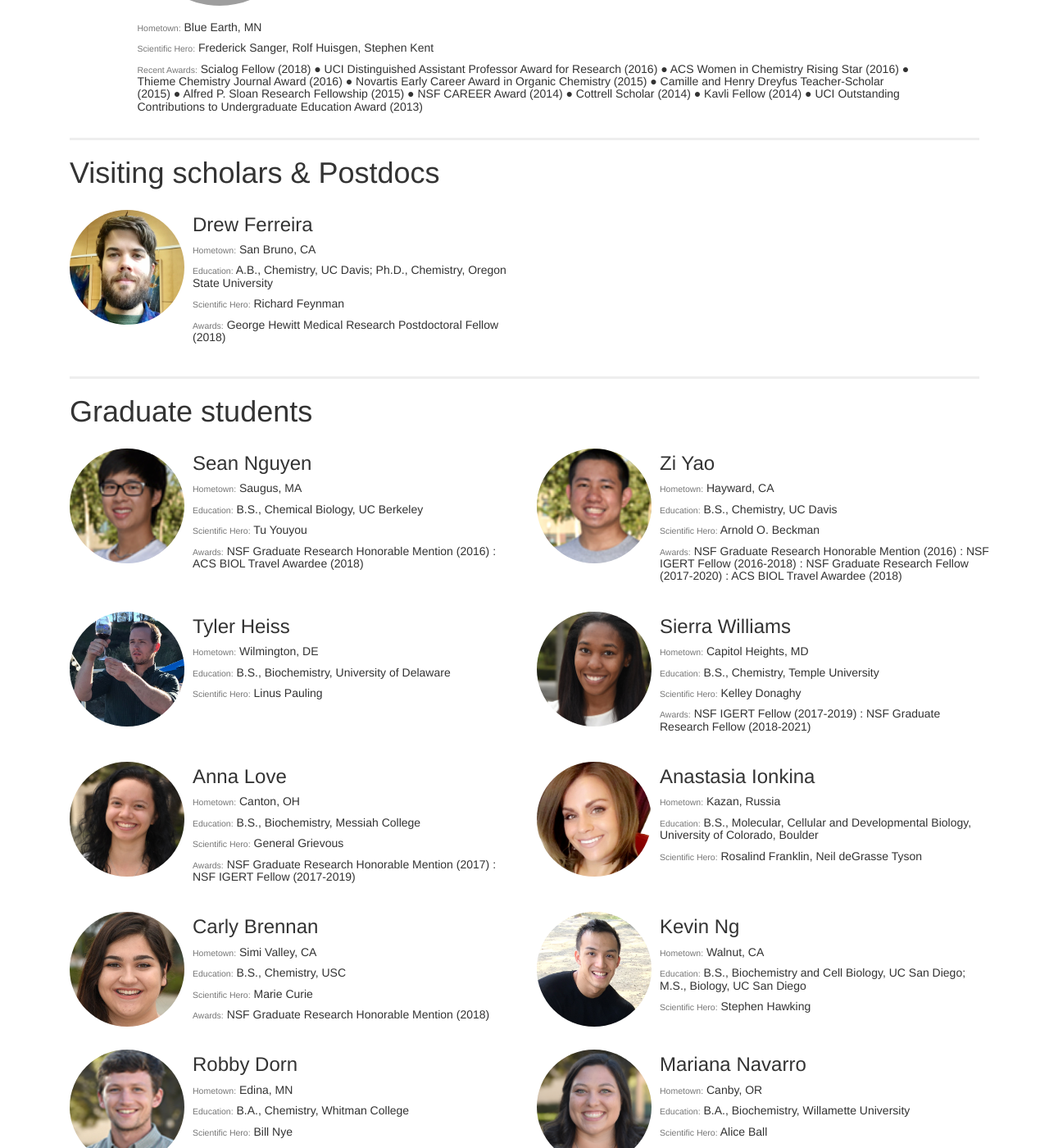
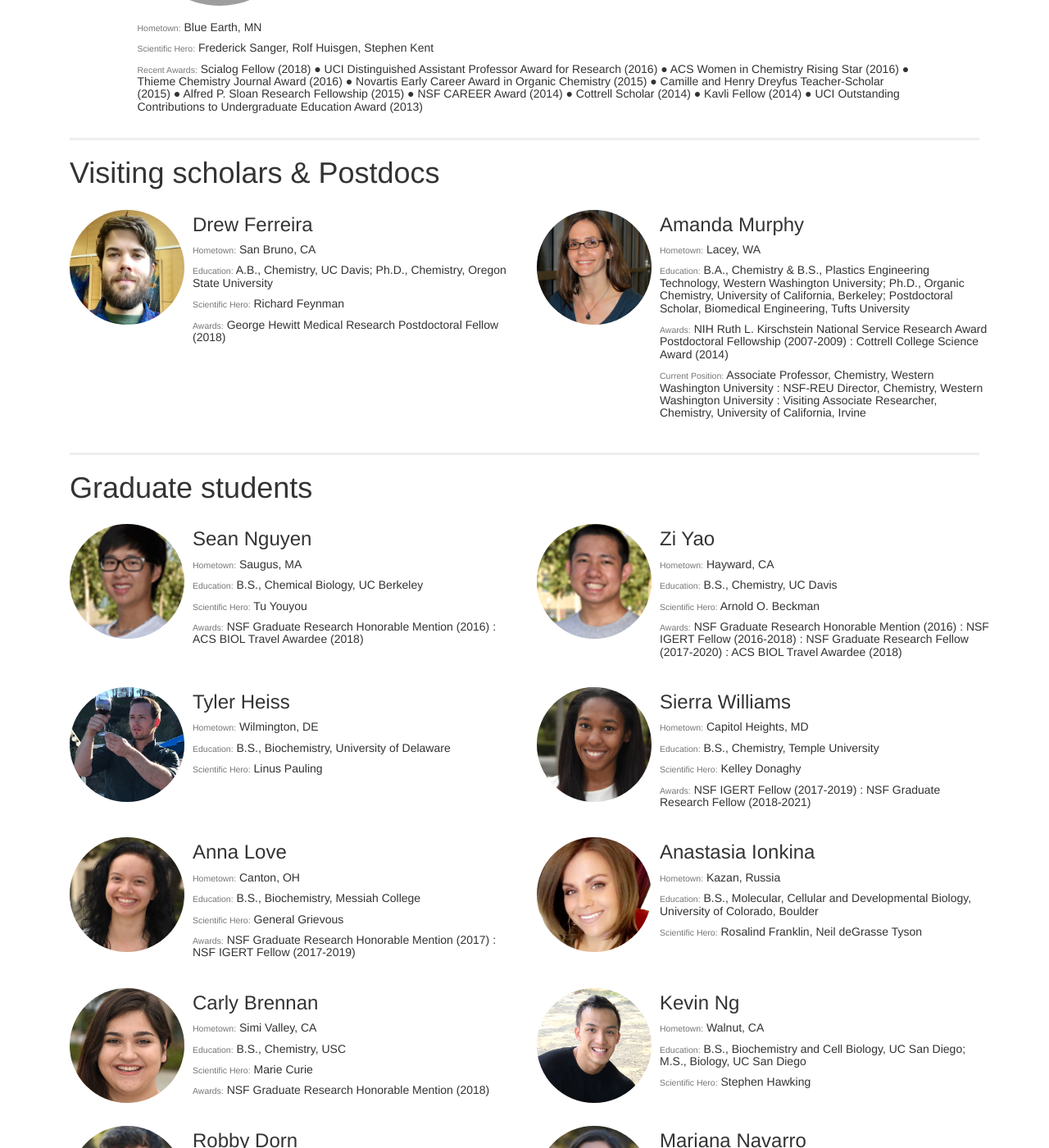
Before and after one commit to c-bun/Prescher-Lab-Site, a Jekyll site: the page built from the-group.html, in a window 1280 px wide and 1400 px high, scrolled down 378 px. Shown: the whole window at 82% size. Built offline with Jekyll 4.4.1, drawn with Linux system fonts in a browser that asks for light colours; some of the changed text lies outside the part shown; grey boxes are pictures that could not be loaded.

Commit message:
PrescherLabSite_February2019_Update1

```diff
--- a/Calendar.html
+++ b/Calendar.html
@@ -39,11 +39,11 @@ padding: 2px;
    <tr><td>January 24</td><td>Kevin</td><td>Research</td><td>NS1 4144</td></tr>
    <tr><td>January 31</td><td>Carly / Tyler H.</td><td>Literature</td><td>NS1 4144</td></tr>
    <tr><td>February 7</td><td>Tyler A.</td><td>Research</td><td>NS1 4144</td></tr>
-   <tr><td>February 14</td><td>Sean / Zi</td><td>Literature</td><td>NS1 4144</td></tr>
-   <tr><td><i>Wednesday, February 20 (2 PM)</i></td><td>Professor Amanda Murphy</td><td>Research</td><td>NS1 4144</td></tr>
+   <tr><td>February 14</td><td>Professor Amanda Murphy</td><td>Research</td><td>NS1 4144</td></tr>
+   <tr><td><i>Wednesday, February 20 (2 PM)</i></td><td>Sean / Zi</td><td>Literature</td><td>NS1 4144</td></tr>
    <tr><td>February 28</td><td>Anastasia</td><td>Research</td><td>NS1 4144</td></tr>
    <tr><td>March 7</td><td>Drew</td><td>Research</td><td>NS1 4144</td></tr>
    <tr><td><i>Friday, March 15</i></td><td>Rotation Students</td><td>Research</td><td>NS1 4144</td></tr>
-   <tr><td>March 21</td><td>Mariana / Robby</td><td>Literature</td><td>NS1 4144</td></tr>
+   <tr><td>March 21</td><td>Mariana / Robby</td><td>Previous Research</td><td>NS1 4144</td></tr>
    <tr><td>March 28</td><td>Sierra / Anna / Tyler H.</td><td>Proposal Pitch</td><td>NS1 4144</td></tr>
   </tbody></table>
--- a/_data/group.csv
+++ b/_data/group.csv
@@ -4,7 +4,7 @@ Zach,Reinert,former_postdoc,"North East, MD","B.S., Biochemistry, University of
 David,Row,former_graduate,"Berwick, PA","B.S., Biochemistry, Western Washington University; Ph.D. 2018",Ronald Breslow,"NSF Graduate Research Honorable Mention (2015) : Michael E. Gebel Award (UCI, 2015) : NSF Graduate Research Fellow (2016) : Genentech Graduate Student Research Awardee (2018)","Postdoc, Merck"
 Sean,Nguyen,graduate,"Saugus, MA","B.S., Chemical Biology, UC Berkeley",Tu Youyou,NSF Graduate Research Honorable Mention (2016) : ACS BIOL Travel Awardee (2018),
 Zi,Yao,graduate,"Hayward, CA","B.S., Chemistry, UC Davis",Arnold O. Beckman,NSF Graduate Research Honorable Mention (2016) : NSF IGERT Fellow (2016-2018) : NSF Graduate Research Fellow (2017-2020) : ACS BIOL Travel Awardee (2018),
-Krysten,Jones,former_graduate,"Langhorne, PA","B.S., Biotechnology, Elizabethtown College; Ph.D. 2017",Ester Lederberg,NIH Training Grant Fellow (2014-2017) : Howard A. Schneiderman Award (2016),"Postdoc, Dickinson Lab, University of Chicago"
+Krysten,Jones,former_graduate,"Langhorne, PA","B.S., Biotechnology, Elizabethtown College; Ph.D. 2017",Ester Lederberg,NIH T32 Chemical and Structural Biology Training Grant Fellow (2014-2017) : Howard A. Schneiderman Award (2016),"Postdoc, Dickinson Lab, University of Chicago"
 Joanna,Laird,former_graduate,"Los Gatos, CA","B.S., Chemistry, Santa Clara University; Ph.D. 2016",Rosalind Franklin,NSF IGERT Fellow (2013-2015),"Lecturer, Cal Poly San Luis Obispo"
 William,Porterfield,former_graduate,"Thousand Oaks, CA","B.A., Biochemistry, University of San Diego; Ph.D. 2017",Leonardo Da Vinci,NSF IGERT Fellow (2014-2016) : NSF Graduate Research Honorable Mention (2014) : UCI Allergan Fellow (2015-2016) : IGERT Competetive Innovation Winner (2015-2016) : ACS BIOL Travel Awardee (2016),"Postdoc, Zhang Lab, UC Berkeley"
 Brendan,Zhang,former_graduate,"Eugene, OR","B.A., Chemistry, Willamette University",Frederick Sanger,"GAANN Fellow (UCI, 2013-2015) : ACS BIOL Travel Awardee (2016)","Research Scientist, Akeagen"
@@ -28,7 +28,7 @@ Brittany,Ripley,former_undergrad,,"Southern Oregon University, OR (2013)",,NSF-R
 Greg,Trieger,former_undergrad,,"St. Mary's College, MD (2012)",,NSF-REU,"Ph.D. student, Godula lab, UC San Diego"
 Srishti,Prasad,former_undergrad,,"B.S., Chemistry, UC Irvine (2011)",,UCI SURP Fellow (2010-2011),DCN Diagnostics
 Jenn,Prescher,boss,"Blue Earth, MN",,"Frederick Sanger, Rolf Huisgen, Stephen Kent",ACS Women in Chemistry Rising Star (2016) : Thieme Chemistry Journal Award (2016) : Novartis Early Career Award in Organic Chemistry (2015) : Camille and Henry Dreyfus Teacher-Scholar (2015) : Alfred P. Sloan Research Fellowship (2015) : NSF CAREER Award (2014) : Cottrell Scholar (2014) : Kavli Fellow (2014) : UCI Outstanding Contributions to Undergraduate Education Award (2013),
-Danielle,Dube,former_postdoc,"Aberdeen, NJ","B.A., Biology, Cornell University; Ph.D., Chemistry, University of California, Berkeley; Postdoctoral Scholar, Chemistry, Stanford University","Carolyn Bertozzi, Barbara Imperiali, Laurie Comstock","Andrew W. Mellon Award for sabbatical support, Bowdoin College (2015) : Henry Dreyfus Teacher-Scholar Award, Camille & Henry Dreyfus Foundation (2013)","Associate Professor, Chemistry & Biochemistry, Bowdoin College; Visiting Associate Researcher, Chemistry University of California, Irvine"
+Danielle,Dube,former_postdoc,"Aberdeen, NJ","B.A., Biology, Cornell University; Ph.D., Chemistry, University of California, Berkeley; Postdoctoral Scholar, Chemistry, Stanford University","Carolyn Bertozzi, Barbara Imperiali, Laurie Comstock","Andrew W. Mellon Award for sabbatical support, Bowdoin College (2015) : Henry Dreyfus Teacher-Scholar Award, Camille & Henry Dreyfus Foundation (2013)","Associate Professor, Chemistry & Biochemistry, Bowdoin College : Visiting Associate Researcher, Chemistry University of California, Irvine"
 Tyler,Heiss,graduate,"Wilmington, DE","B.S., Biochemistry, University of Delaware",Linus Pauling,,
 Sierra,Williams,graduate,"Capitol Heights, MD","B.S., Chemistry, Temple University",Kelley Donaghy,NSF IGERT Fellow (2017-2019) : NSF Graduate Research Fellow (2018-2021),
 Zane,Long,undergrad,"Orange, CA","B.S., Chemistry",James Crafts,UCI Regents' Scholar (2016-2018) : UROP Fellow (2017-2018) : Allergan Summer Fellow (2017) : UROP Fellow (2018-2019) : ACS Polymer Education Organic Chemistry Award (2018) : American Institute of Chemists Student Award (2018),
@@ -43,10 +43,12 @@ Carly,Brennan,graduate,"Simi Valley, CA","B.S., Chemistry, USC",Marie Curie,NSF
 Danica,Resurreccion,undergrad,"Bulacan, Philippines","B.S., Public Health Sciences",Zach Reinert,UROP Summer Fellowship (2018) : Allergan Summer Fellow (2018) : UROP Fellow (2019-2020),
 Drew,Ferreira,postdoc,"San Bruno, CA","A.B., Chemistry, UC Davis; Ph.D., Chemistry, Oregon State University",Richard Feynman,George Hewitt Medical Research Postdoctoral Fellow (2018),
 Kevin,Ng,graduate,"Walnut, CA","B.S., Biochemistry and Cell Biology, UC San Diego; M.S., Biology, UC San Diego",Stephen Hawking,,
-Buvan,Sathishkumar,undergrad,"Las Vegas, NV","B.S., Chemistry, UC Irvine",Marie Curie,,
+Buvan,Sathishkumar,undergrad,"Las Vegas, NV","B.S., Chemistry, UC Irvine",Marie Curie,UROP Fellow (2019-2020),
 Sabrina,Tran,undergrad,"Aliso Viejo, CA","B.S., Biological Sciences",Sven Seldinger,UROP Fellow (2019-2020),
 Kevin,Jung,former_undergrad,"Seoul, Korea","B.S., Chemistry, UC Irvine (2018)",Alexander Flemming,,
 Danika,Ferguson,former_undergrad,"San Mateo, CA","B.S., Biological Sciences",Katharine McCormick,,
 Elena,Helm,undergrad,"San Clemente, CA","B.S., Chemistry (Chemical Biology Concentration)",Dorothy Hodgkin,,
 Robby,Dorn,graduate,"Edina, MN","B.A., Chemistry, Whitman College",Bill Nye,,
 Mariana,Navarro,graduate,"Canby, OR","B.A., Biochemistry, Willamette University",Alice Ball,,
+Amanda,Murphy,postdoc,"Lacey, WA","B.A., Chemistry & B.S., Plastics Engineering Technology, Western Washington University; Ph.D., Organic Chemistry, University of California, Berkeley; Postdoctoral Scholar, Biomedical Engineering, Tufts University",,NIH Ruth L. Kirschstein National Service Research Award Postdoctoral Fellowship (2007-2009) : Cottrell College Science Award (2014),"Associate Professor, Chemistry, Western Washington University : NSF-REU Director, Chemistry, Western Washington University : Visiting Associate Researcher, Chemistry, University of California, Irvine"
+Tyler,Albin (Joint Esser-Kahn and Guan Labs),graduate,"Redmond, WA","B.S., Biochemistry, Western Washington University",Jonas Salk,UCI Chancellor's Fellowship (2014-2016) : NIH T32 Chemical and Structural Biology Training Grant Fellow (2016-2017),
--- a/_posts/2019-01-23-2019-News.markdown
+++ b/_posts/2019-01-23-2019-News.markdown
@@ -3,5 +3,8 @@ layout: post
 title:  "2019 News"
 categories: group_update
 ---
+#### February 2019
+- Professor Amanda Murphy from Western Washington University joins the lab for her sabbatical. Welcome!
+
 #### January 2019
-- Undergrads Sabrina, Nima, and Danica are starting the new year strong. Each were awarded UROP Fellowships!
+- Undergrads Sabrina, Nima, Danica, and Buvan are starting the new year strong. Each were awarded UROP Fellowships for their research projects!
```
Also changed, not shown: images/group/Albin (Joint Esser-Kahn and Guan Labs)_Tyler.jpg (added), images/group/Murphy_Amanda.jpg (added).
